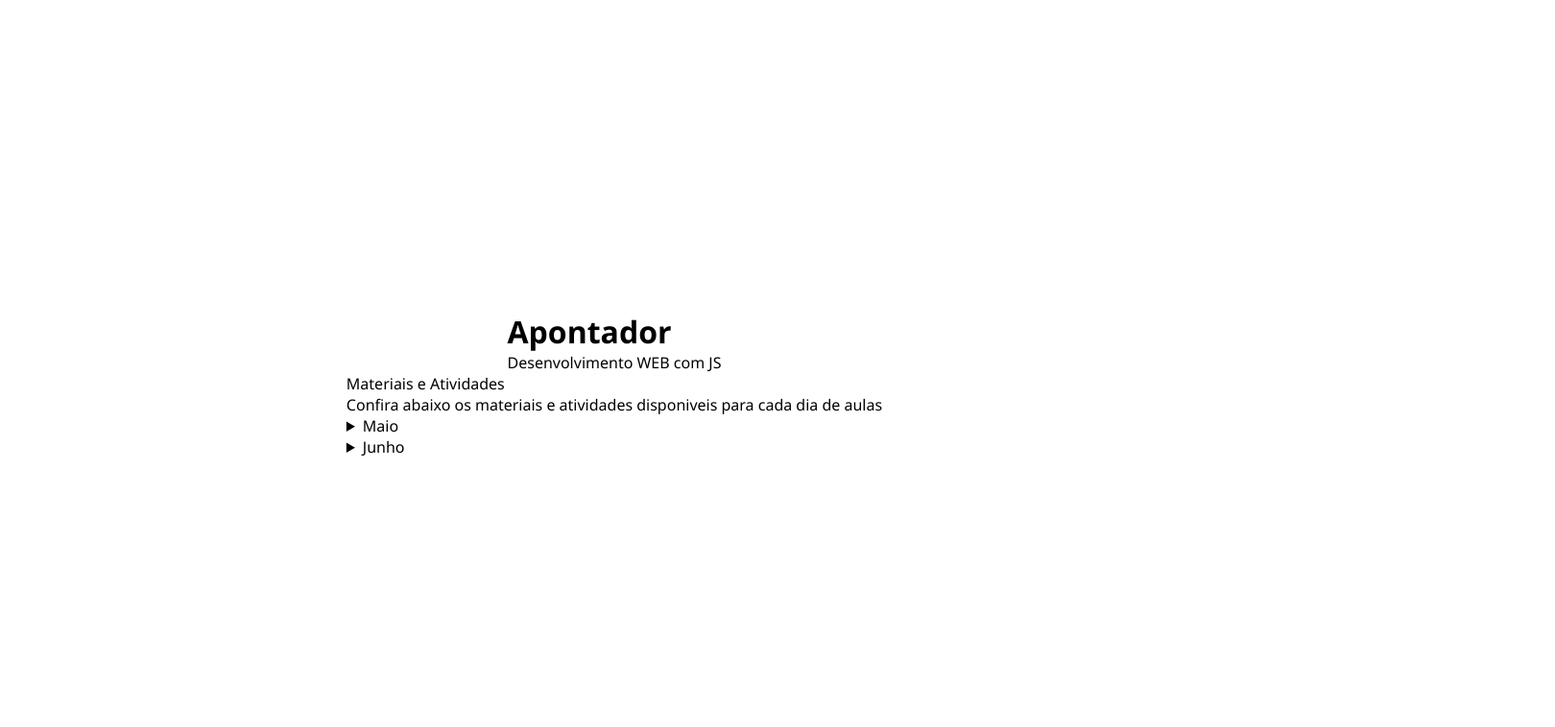
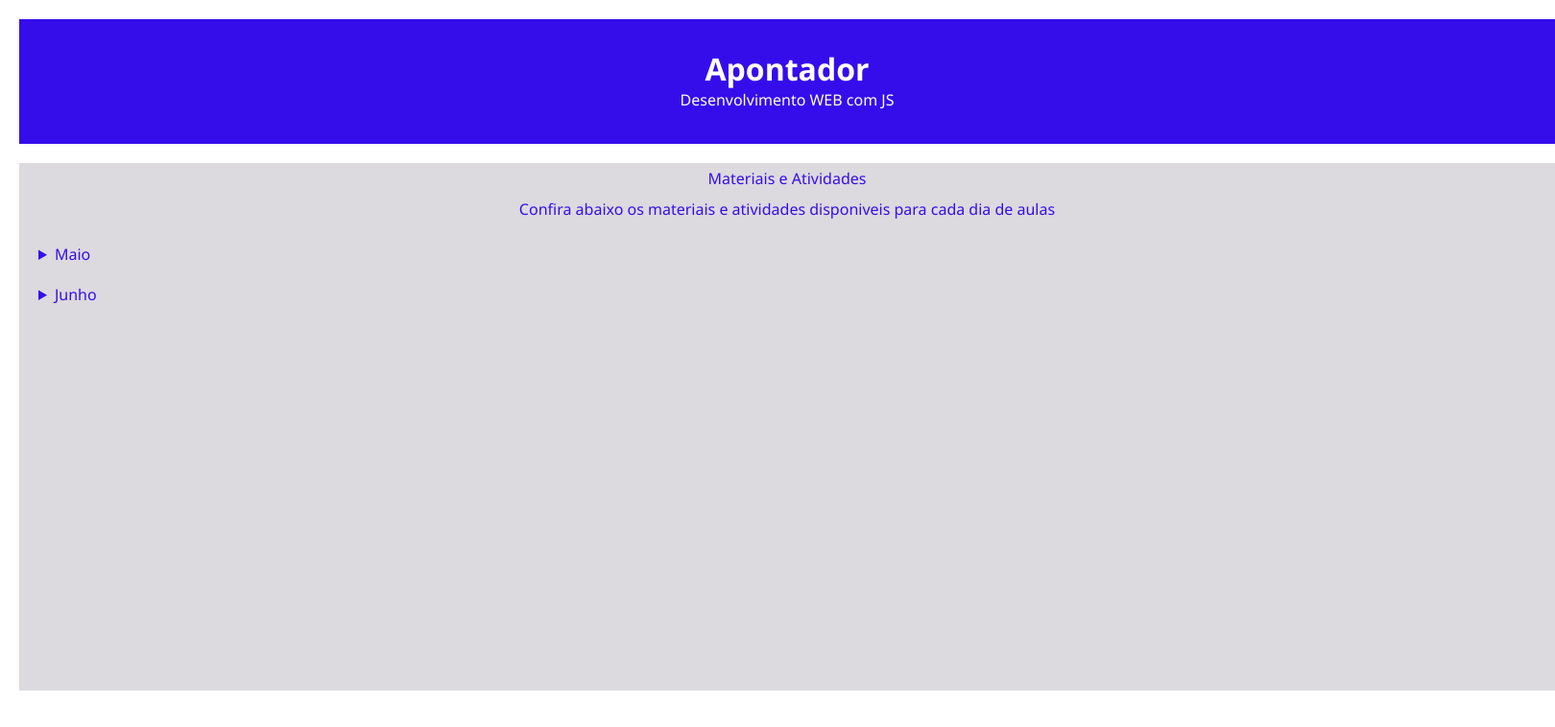
Before and after one commit to WendelGabriell/WendelGabriell.github.io, a plain HTML site: page index.html in a window 1280 px wide. Shown: the whole page at 96% size, 1620 px wide, since content can reach past the window. Drawn offline with Linux system fonts and the light colour scheme; files that its build step writes are made by us from their sources.

Commit message:
Outro commit

```diff
--- a/index.html
+++ b/index.html
@@ -4,7 +4,7 @@
     <meta charset="UTF-8" />
     <meta name="viewport" content="width=device-width, initial-scale=1.0" />
     <title>Atividade 05</title>
-    <link rel="stylesheet" href="./03_06/atv_05/styles.css">
+    <link rel="stylesheet" href="./6/03_06/atv_05/styles.css">
   </head>
   <body>
     <header>
```
